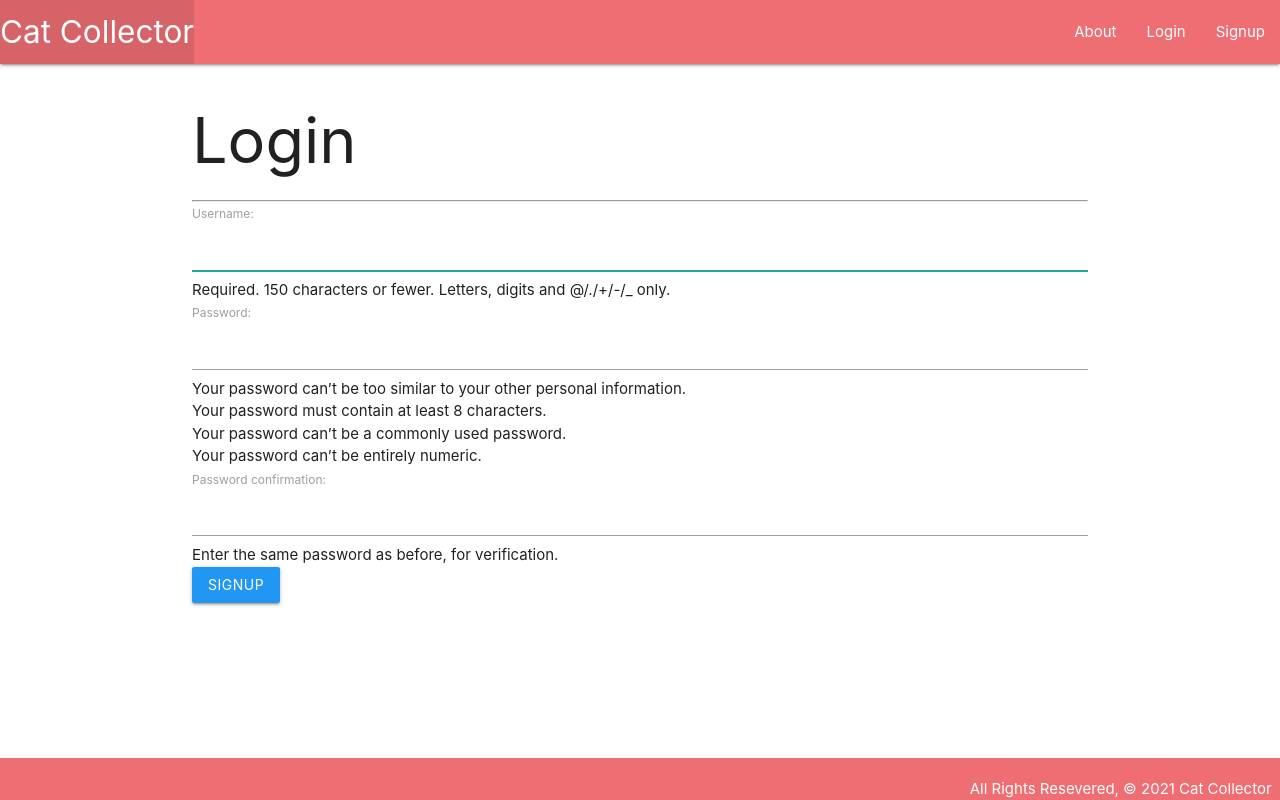
After one commit to MiggyMike/catcollector, a Django app: page /accounts/signup/ in a window 1280 px wide. The commit adds this page. Run offline with Django 3.2, Linux system fonts and the light colour scheme.

Commit message:
wip: set up for signup new users

```diff
--- a/main_app/templates/base.html
+++ b/main_app/templates/base.html
@@ -41,6 +41,7 @@
               <li><a href="{% url 'logout' %}">Logout</a></li>
               {% else %}
               <li><a href="{% url 'login' %}">Login</a></li>
+              <li><a href="{% url 'signup' %}">Signup</a></li>
               {% endif %}
             </ul>
           </ul>
--- /dev/null
+++ b/main_app/templates/registration/signup.html
@@ -0,0 +1,13 @@
+{% extends 'base.html' %} {% block content %}
+
+<h1>Login</h1>
+<hr />
+{% if error_message %}
+<p class="red-text">{{ error_message }}</p>
+{% endif %}
+
+<form action="{% url 'signup' %}" method="POST">
+  {% csrf_token %} {{ form.as_p }}
+  <input class="btn blue" type="submit" value="Signup" />
+</form>
+{% endblock %}
--- a/main_app/urls.py
+++ b/main_app/urls.py
@@ -20,4 +20,6 @@ urlpatterns = [
     path('toys/<int:pk>/delete/', views.ToyDelete.as_view(), name='toys_delete'),
     path('cats/<int:cat_id>/assoc_toy/<int:toy_id>/', views.assoc_toy, name='assoc_toy'),
     path('cats/<int:pk>/add_photo/', views.add_photo, name='add_photo'),
+    # Unfortunately, Django's built-in auth does not provide a URL or view for signing up new users.
+    path('accounts/signup/', views.signup, name='signup')
 ]
--- a/main_app/views.py
+++ b/main_app/views.py
@@ -5,7 +5,9 @@ from django.shortcuts import render, redirect
 from django.views.generic import ListView
 from django.views.generic.edit import CreateView, UpdateView, DeleteView
 from .forms import FeedingForm
-from main_app import models
+
+from django.contrib.auth import login # creates session cookie and session in DT
+from django.contrib.auth.forms import UserCreationForm
 
 import boto3
 import uuid
@@ -98,7 +100,32 @@ def add_photo(request, pk):
             print(error)
     return redirect('detail', pk=pk)
 
-# class-based-view set up
+# this view fn handles both GET and POST request
+def signup(request):
+    error_message = ''
+    # checks to see if method id POST
+    if request.method == 'POST':
+        # handle the creation of a new user
+        form = UserCreationForm(request.POST)
+        if form.is_valid():
+            # this iwll add the user to the database
+            user = form.save()
+            # this is how e log a use in via code
+            # creates session entry in DB
+            # and persist the session site wide until the user logs out
+            login(request, user)
+            return redirect('index')
+        else:
+            error_message = 'Invalid sign up- try again'
+    # this if for GET request
+    # assuming our user clicked on "signup" from the navbar
+    form = UserCreationForm()
+    context = {'form': form, 'error_message': error_message}
+    return render(request, 'registration/signup.html', context)
+
+
+
+# CBV: class-based-view set up
 class CatIndex(ListView):
     model = Cat
     template_name = 'cats/index.html'
```
